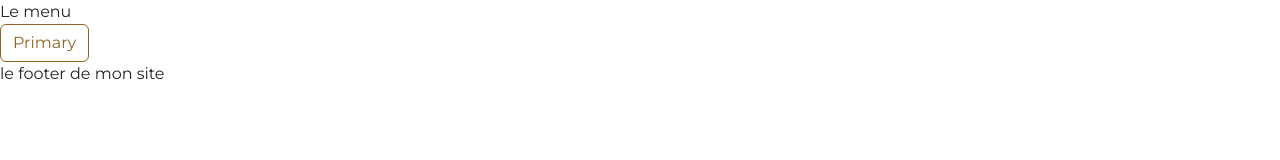
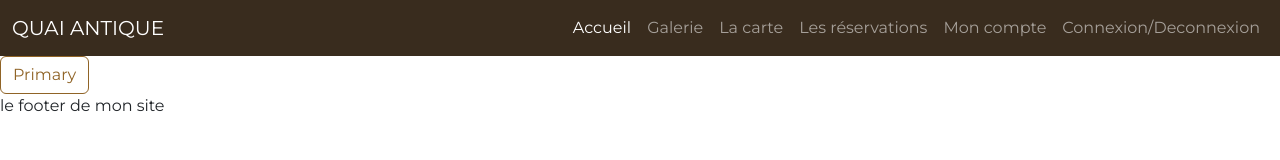
Before and after one commit to amiraltortue/quai-antique, a website: page index.html in a window 1280 px wide. Drawn offline with nearby package versions, Linux system fonts and the light colour scheme; files whose address does not match are found by name.

Commit message:
add site header

```diff
--- a/index.html
+++ b/index.html
@@ -13,7 +13,38 @@
 <body>
 
 
-    <header>Le menu</header>
+    <header>
+    <nav class="navbar navbar-expand-lg bg-dark" data-bs-theme="dark">
+  <div class="container-fluid">
+    <a class="navbar-brand" href="/">QUAI ANTIQUE</a>
+    <button class="navbar-toggler" type="button" data-bs-toggle="collapse" data-bs-target="#navbarSupportedContent" aria-controls="navbarSupportedContent" aria-expanded="false" aria-label="Toggle navigation">
+      <span class="navbar-toggler-icon"></span>
+    </button>
+    <div class="collapse navbar-collapse" id="navbarSupportedContent">
+      <ul class="navbar-nav ms-auto mb-2 mb-lg-0">
+        <li class="nav-item">
+          <a class="nav-link active" href="/">Accueil</a>
+        </li>
+        <li class="nav-item">
+          <a class="nav-link" href="#">Galerie</a>
+        </li>
+        <li class="nav-item">
+          <a class="nav-link" href="#">La carte</a>
+        </li>
+        <li class="nav-item">
+          <a class="nav-link" href="#">Les réservations</a>
+        </li>
+        <li class="nav-item">
+          <a class="nav-link" href="#">Mon compte</a>
+        </li>
+        <li class="nav-item">
+          <a class="nav-link" href="#">Connexion/Deconnexion</a>
+        </li>
+      </ul>
+    </div>
+  </div>
+</nav>
+    </header>
 
  <button type="button" class="btn btn-outline-primary">Primary</button>
 
```
